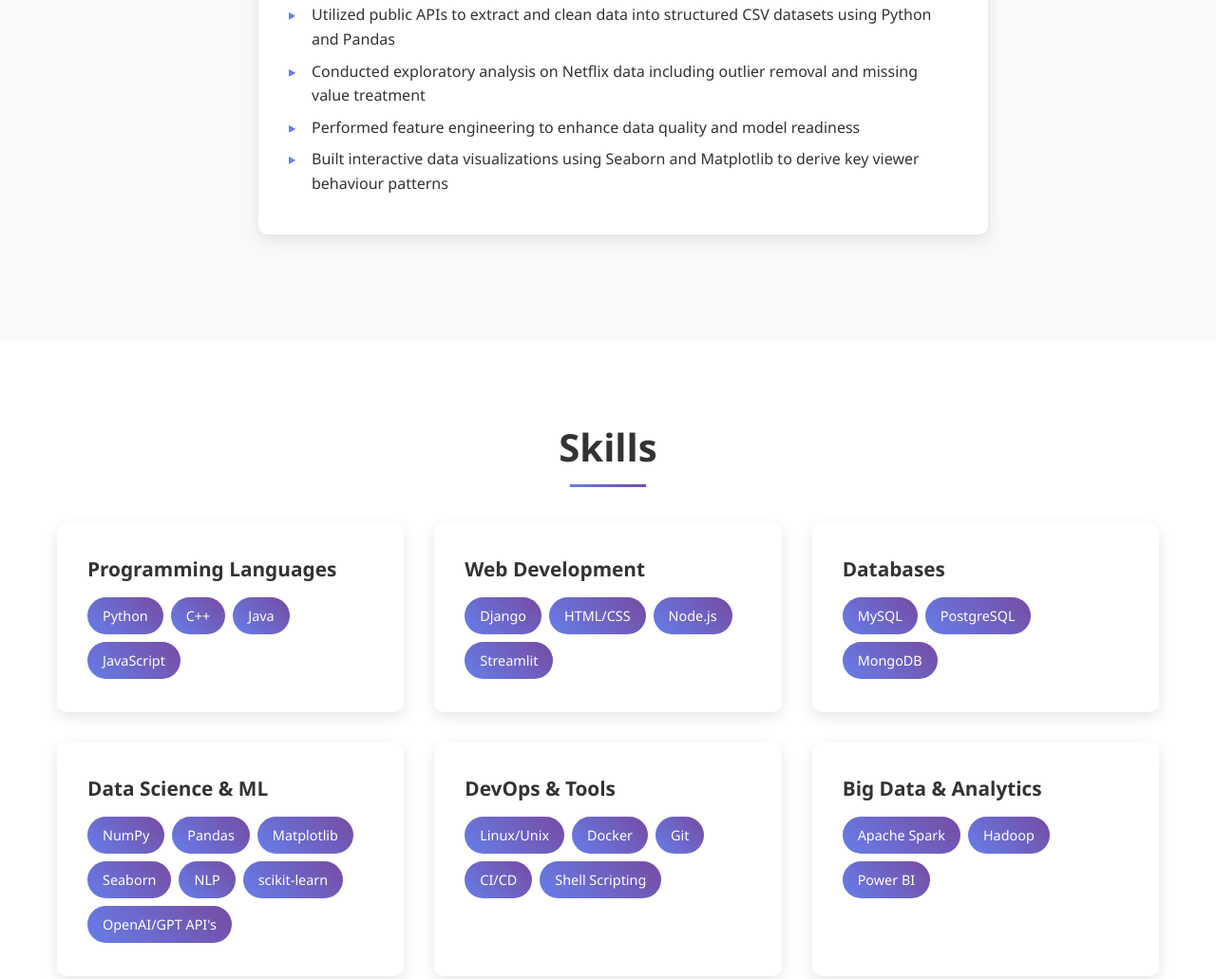
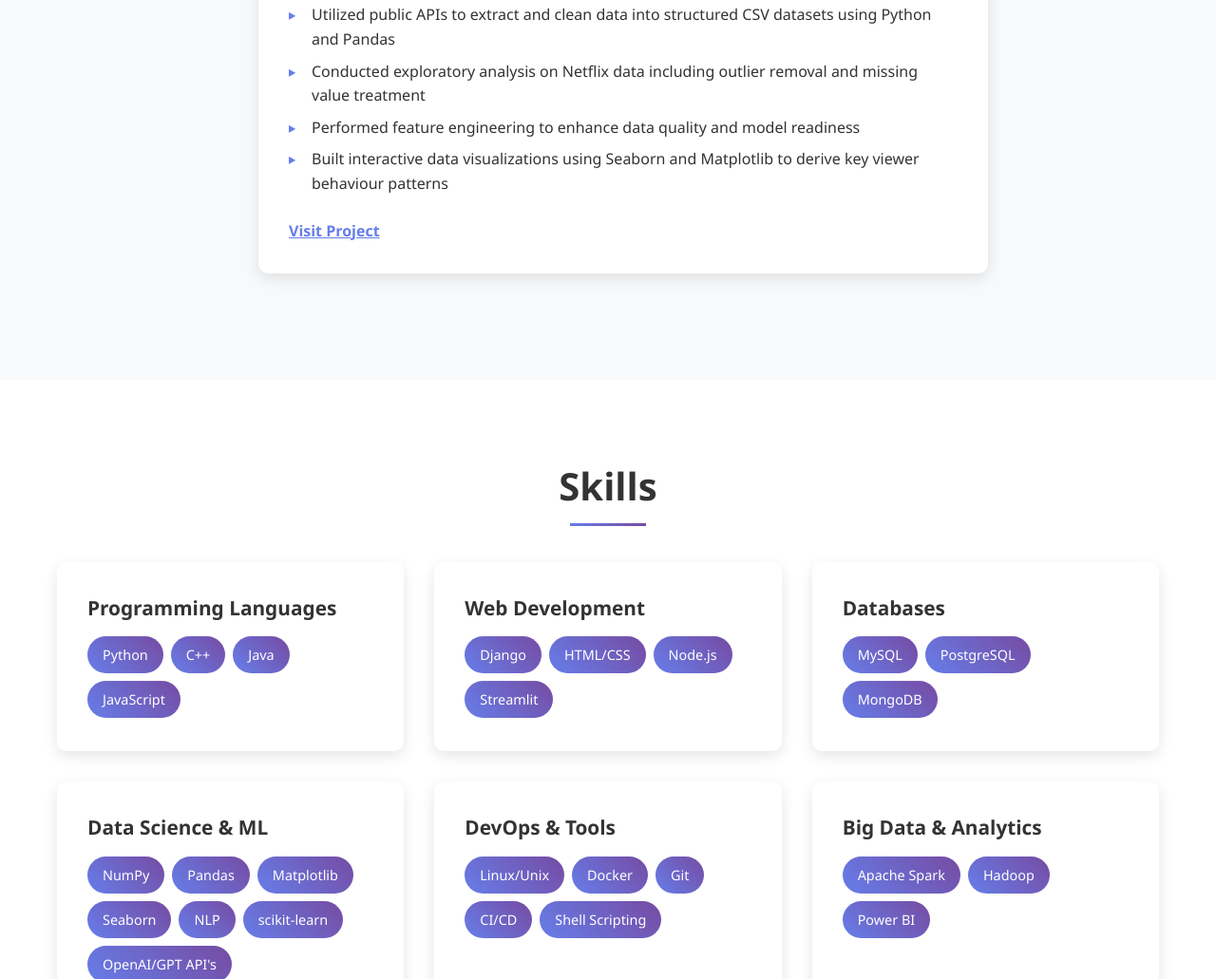
Before and after one commit to CHETHANSP27/chethansp27.github.io, a plain HTML site: page index.html in a window 1280 px wide. Shown: the part 2384-3415 px from the top of the page at 95% size. Drawn offline with nearby package versions, Linux system fonts and the light colour scheme.

Commit message:
Update index.html

```diff
--- a/index.html
+++ b/index.html
@@ -947,6 +947,8 @@
                         <li>Performed feature engineering to enhance data quality and model readiness</li>
                         <li>Built interactive data visualizations using Seaborn and Matplotlib to derive key viewer behaviour patterns</li>
                     </ul>
+                    <a href="https://github.com/CHETHANSP27/COB-DATA-SCIENCE" target="_blank" style="display: inline-block; margin-top: 1rem; color: #667eea; text-decoration: underline; font-weight: bold;">Visit Project</a>
+
                 </div>
             </div>
         </div>
```
